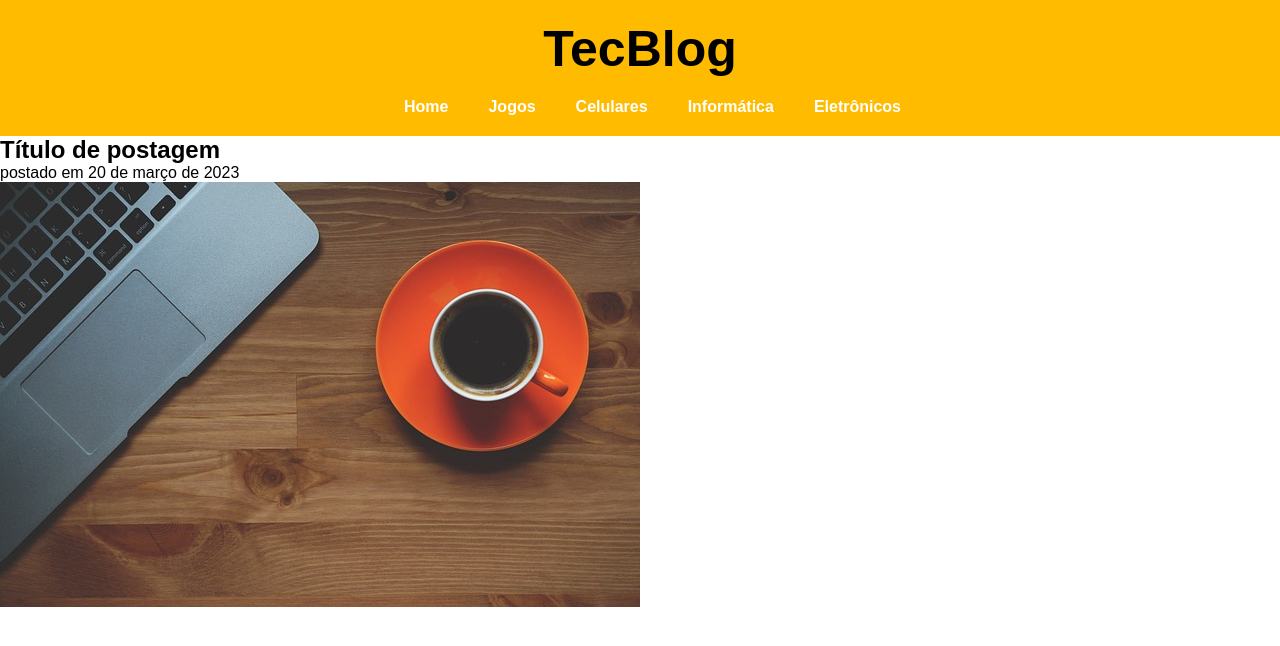
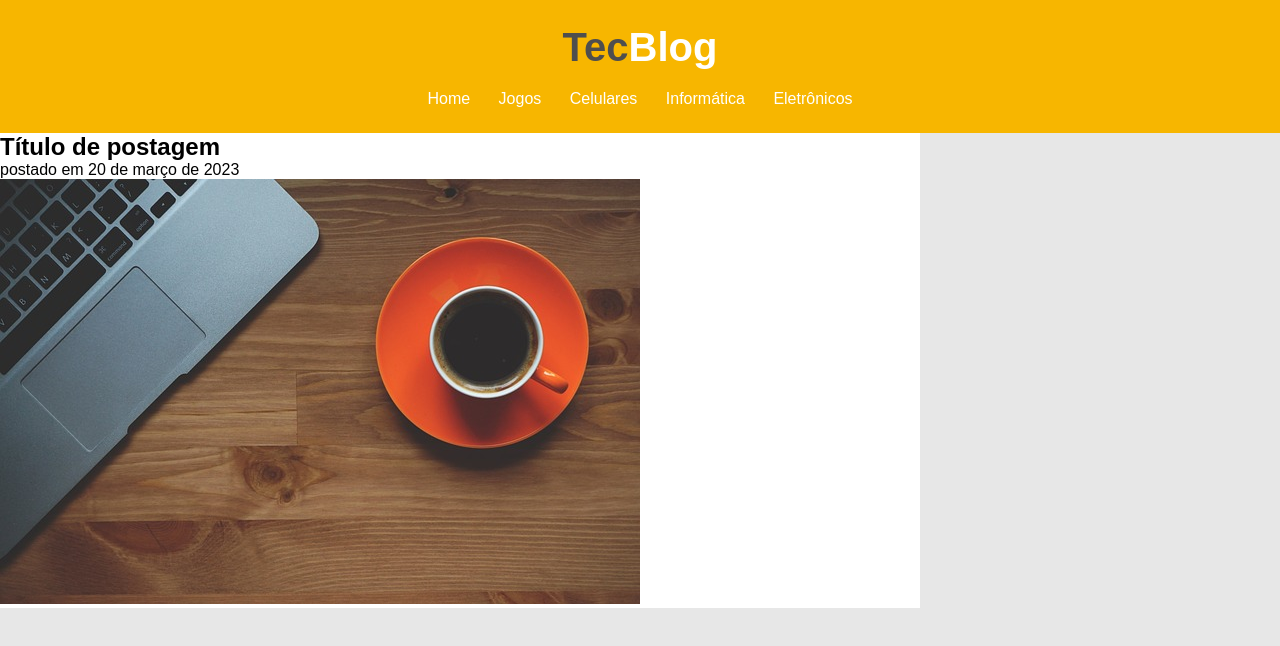
Before and after one commit to juliamambrozio/projeto-TecBlog, a plain HTML site: page index.html in a window 1280 px wide. Drawn offline with Linux system fonts and the light colour scheme.

Commit message:
criando cabeçalho e área principal

```diff
--- a/css/style.css
+++ b/css/style.css
@@ -6,39 +6,60 @@
     font-family: Arial, Helvetica, sans-serif;
 }
 
-header{
-    background-color: rgb(255, 187, 0);
+body{
+    font-size: 1em;
+    font-family: 'Trebuchet MS', 'Lucida Sans Unicode', 'Lucida Grande', 'Lucida Sans', Arial, sans-serif;
+    background-color: rgb(231, 231, 231);
+}
+
+/*Layout*/
+header#area-cabecalho{
+    background-color: #f7b600;
+    padding: 15px;
+    text-align: center;
+}
+
+h1#area-logo, #area-menu{
+    padding: 10px;
+
+}
+
+/*Formatação em geral*/
+h1#area-logo{
+    color: #4e4e4e;
+    font-size: 2.5em;
+}
+
+.branco{
+    color: white;
+}
+
+/*Formatação do menu*/
+
+
+a{
+    color:white;
+    text-decoration: none;
+    padding: 8px 12px;
+}
 
 
 
-}
-
-h1{
-    padding-top: 20px;
-    text-align: center;
-    font-size: 50px;
-    font-weight: bold;
-}
-
-ul{
-    display: flex;
-    list-style: none;
-    margin-left: 30%;
-
-
+div a:link a:visited{
+    color: white;
 
 }
 
-li{
-    color: white;
-    font-weight: bold;
-    padding: 10px;
-    margin: 10px;
-    text-align: center;
+a:hover{
+    color: #f7b600;
+    background-color: white;
+    padding: 8px 12px;
 }
 
-li  a{
-    color:white;
-    text-decoration: none;
 
+/*Área principal*/
+
+div#area-principal{
+    background-color: white;
+    width: 920px;
 }
--- a/index.html
+++ b/index.html
@@ -3,22 +3,22 @@
 <head>
     <meta charset="UTF-8">
     <meta name="viewport" content="width=device-width, initial-scale=1.0">
-    <title>TecBlog</title>
+    <title>TecBlog - O seu Blog de tecnologia</title>
     <link rel="stylesheet" href="css/style.css">
 </head>
 <body>
-    <header>
-        <h1>TecBlog</h1>
-        <ul>
-            <li><a href="">Home</a></li>
-            <li><a href="">Jogos</a></li>
-            <li><a href="">Celulares</a></li>
-            <li><a href="">Informática</a></li>
-            <li><a href="">Eletrônicos</a></li>
-        </ul>
+    <header id="area-cabecalho">
+        <h1 id="area-logo">Tec<span class="branco">Blog</span></h1>
+        <div id="area-menu">
+        <a href="index.html">Home</a></li>
+        <a href="jogos.html">Jogos</a></li>
+        <a href="celulares.html">Celulares</a></li>
+        <a href="informatica.html">Informática</a></li>
+        <a href="eletronicos.html">Eletrônicos</a></li>
+        </div>
     </header>
 
-    <div id="principal">
+    <div id="area-principal">
         <h2>Título de postagem</h2>
         <p>postado em 20 de março de 2023</p>
         <img src="imagens/imagem1.jpg" alt="">
```
